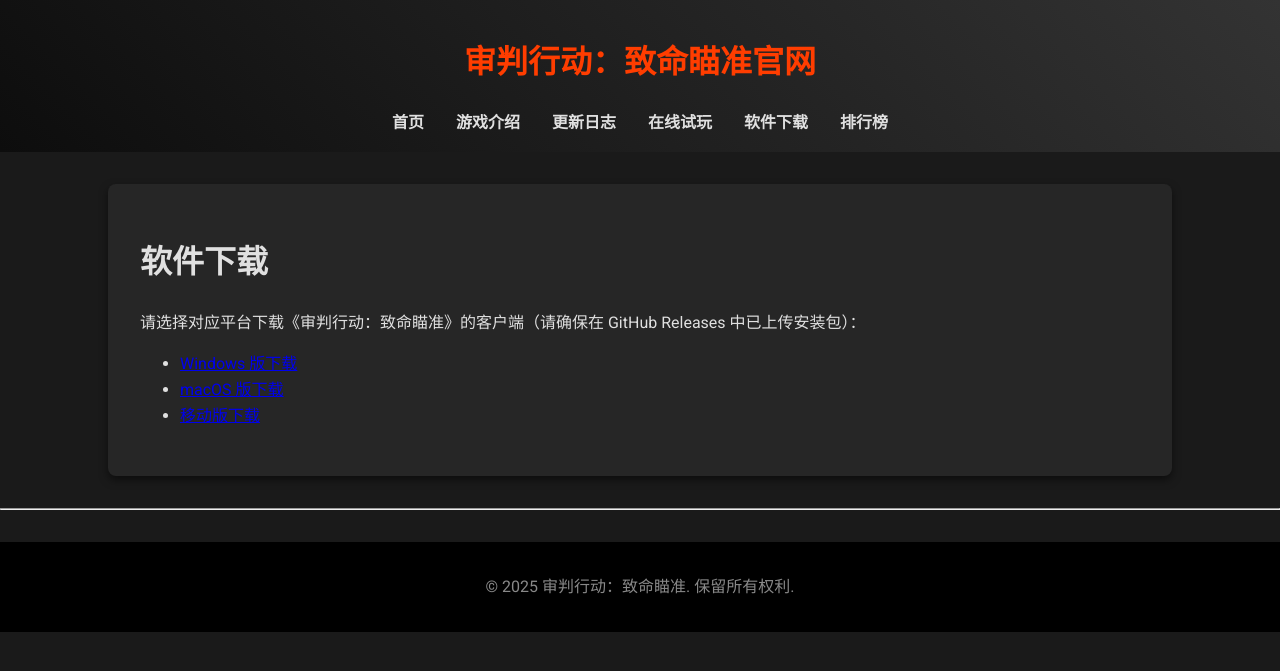
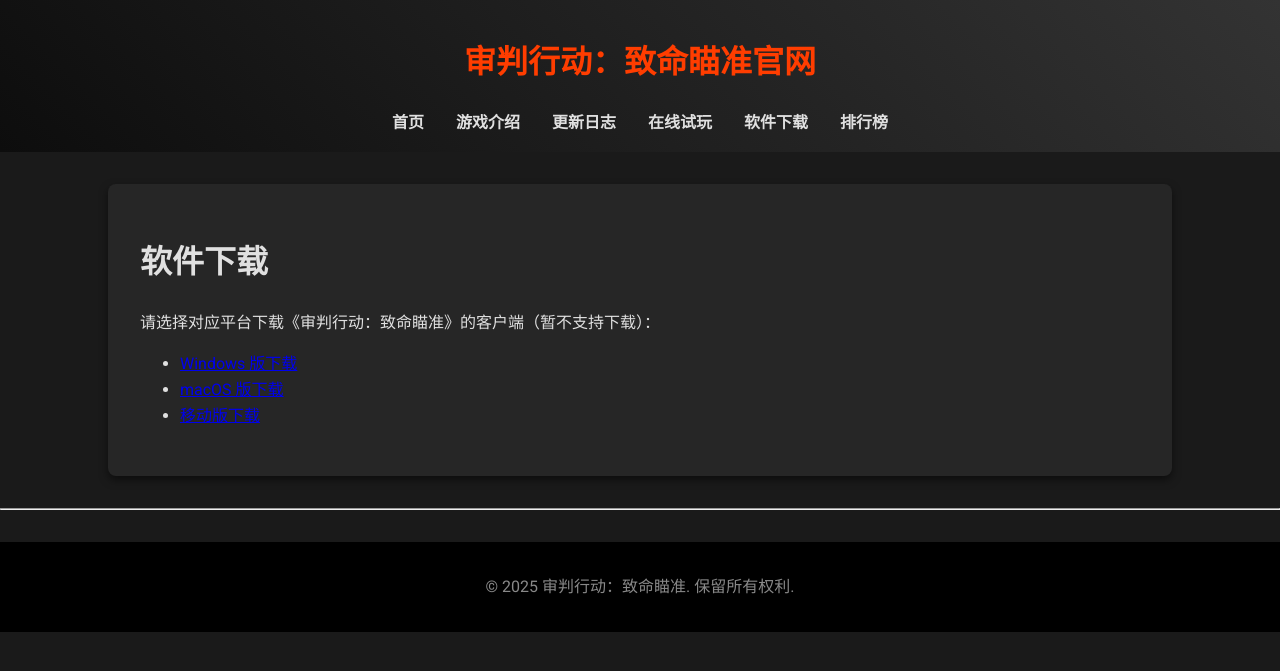
Before and after one commit to Tactgame/tactgame.github.io, a Jekyll site: the page built from download.md, in a window 1280 px wide. Shown: the top 671 px of the page. Built offline with Jekyll 4.4.1, drawn with Linux system fonts in a browser that asks for light colours; comment, search, counter and statistics services are not loaded.

Commit message:
Update download.md

```diff
--- a/download.md
+++ b/download.md
@@ -6,7 +6,7 @@ permalink: /download/
 
 # 软件下载
 
-请选择对应平台下载《审判行动：致命瞄准》的客户端（请确保在 GitHub Releases 中已上传安装包）：
+请选择对应平台下载《审判行动：致命瞄准》的客户端（暂不支持下载）：
 
 - [Windows 版下载](https://github.com/yourusername/yourrepository/releases/download/v1.0/game-windows.zip)
 - [macOS 版下载](https://github.com/yourusername/yourrepository/releases/download/v1.0/game-macos.zip)
```
